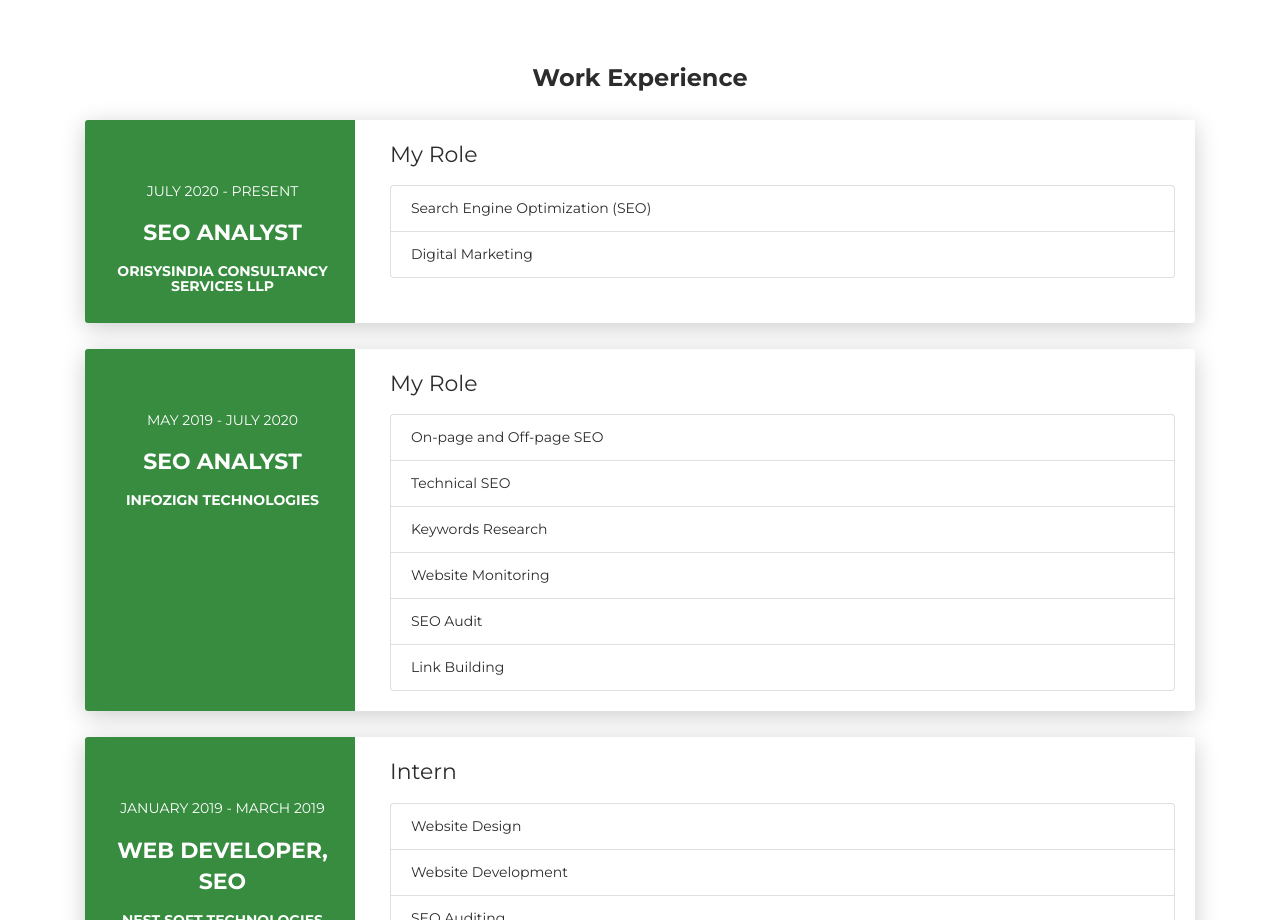
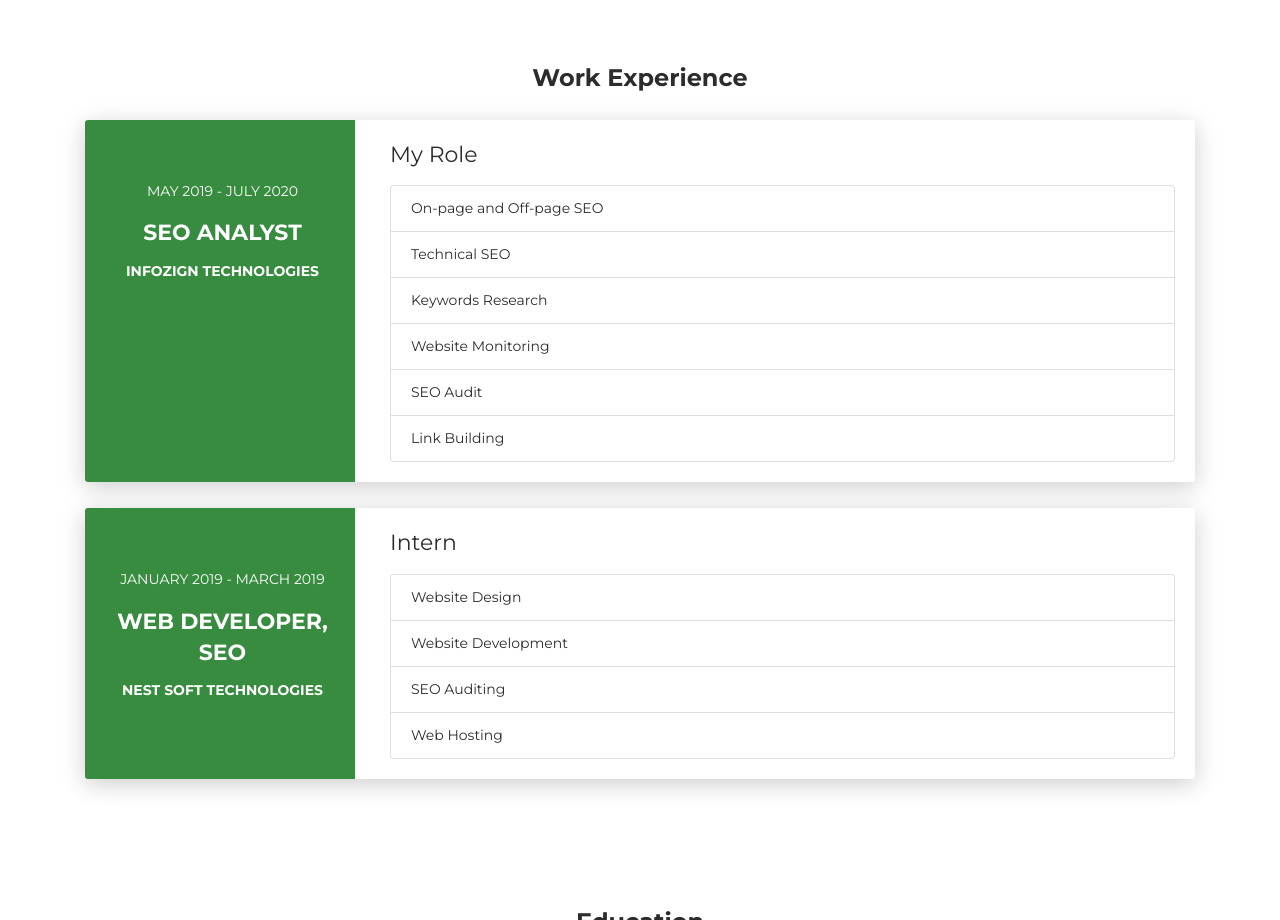
Before and after one commit to jomoljoz/jomoljoz.github.io, a plain HTML site: page index.html in a window 1280 px wide. Shown: the part 1320-2240 px from the top of the page. Drawn offline with Linux system fonts and the light colour scheme.

Commit message:
removed an exp.

```diff
--- a/index.html
+++ b/index.html
@@ -149,7 +149,7 @@
 <div class="section" id="experience">
   <div class="container cc-experience">
     <div class="h4 text-center mb-4 title">Work Experience</div>
-    <div class="card">
+    <!---<div class="card">
       <div class="row">
         <div class="col-md-3 bg-primary" data-aos="fade-right" data-aos-offset="50" data-aos-duration="500">
           <div class="card-body cc-experience-header">
@@ -168,7 +168,7 @@
           </div>
         </div>
       </div>
-    </div>
+    </div> -->
     <div class="card">
       <div class="row">
         <div class="col-md-3 bg-primary" data-aos="fade-right" data-aos-offset="50" data-aos-duration="500">
```
